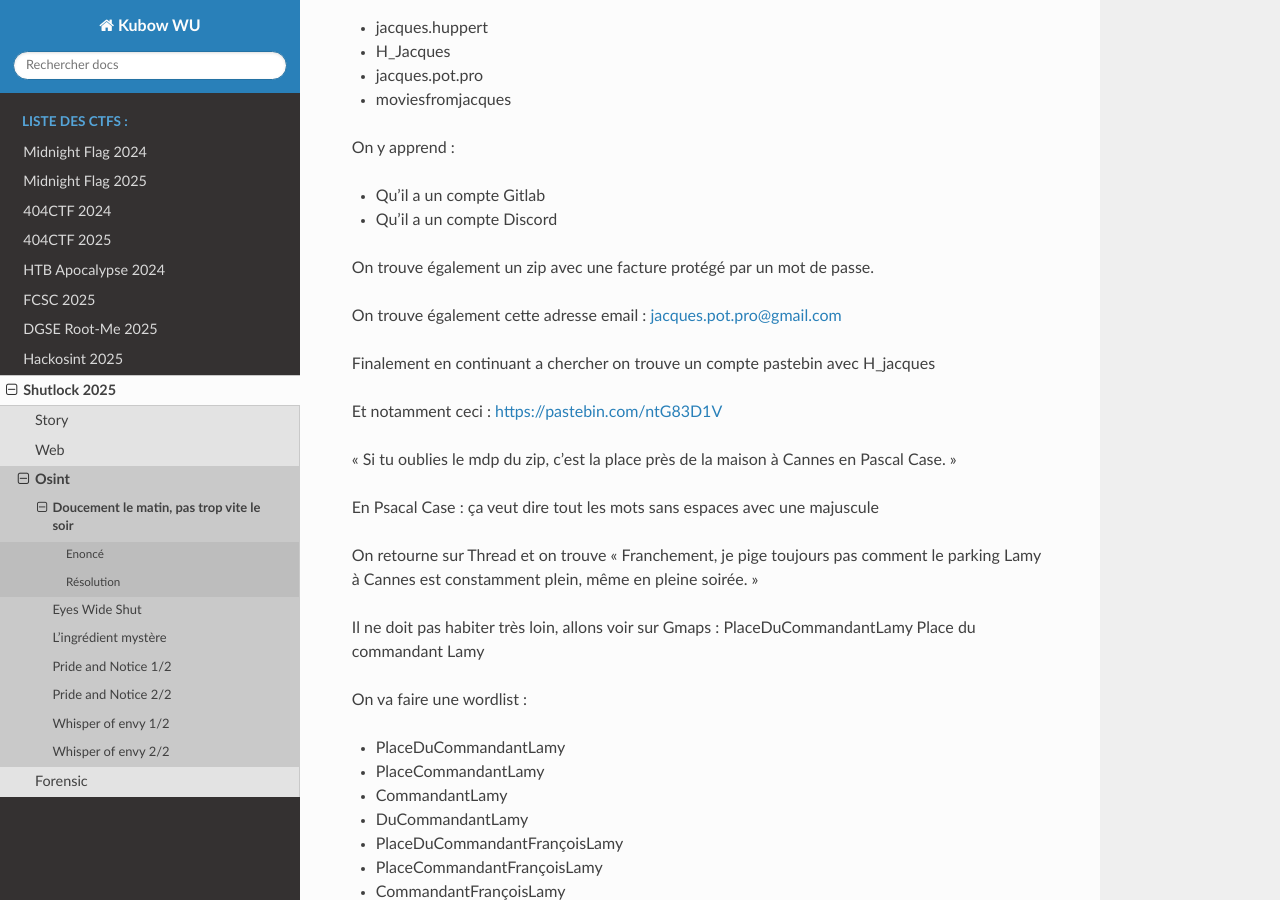
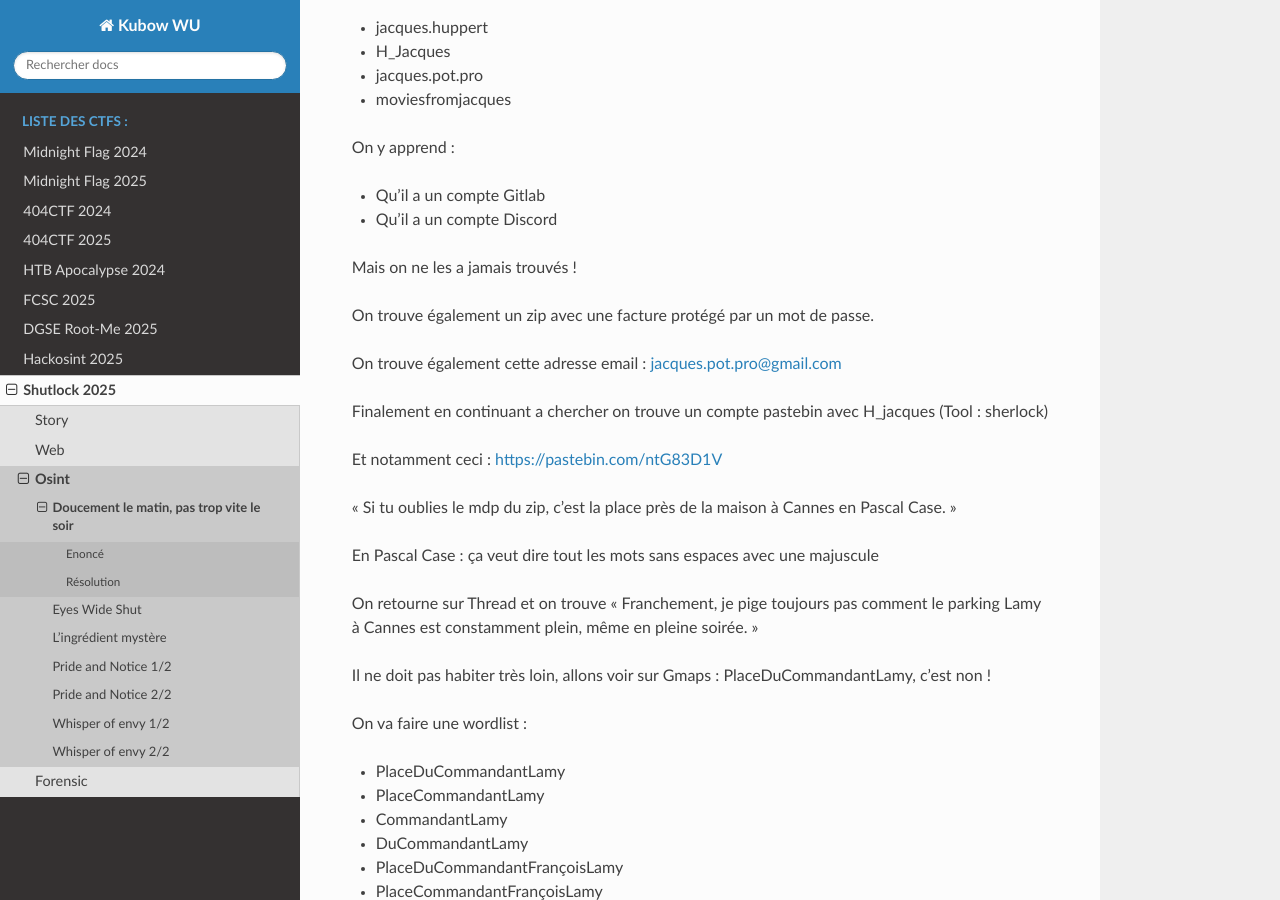
Before and after one commit to Kubo-Security/Kubo-Security.github.io, a Sphinx documentation site: the page built from doc/ctf/shutlock-2025/doucement.rst, in a window 1280 px wide and 900 px high, scrolled down 1024 px. Built offline with Sphinx 7.4.7 and the Read the Docs theme 3.1.0, drawn with Linux system fonts in a browser that asks for light colours.

```diff
--- a/doc/ctf/shutlock-2025/doucement.rst
+++ b/doc/ctf/shutlock-2025/doucement.rst
@@ -43,22 +43,23 @@ On y apprend :
 - Qu'il a un compte Gitlab
 - Qu'il a un compte Discord
 
+Mais on ne les a jamais trouvés !
+
 On trouve également un zip avec une facture protégé par un mot de passe.
 
 On trouve également cette adresse email : jacques.pot.pro@gmail.com
 
-Finalement en continuant a chercher on trouve un compte pastebin avec H_jacques
+Finalement en continuant a chercher on trouve un compte pastebin avec H_jacques (Tool : sherlock)
 
 Et notamment ceci : https://pastebin.com/ntG83D1V
 
 "Si tu oublies le mdp du zip, c'est la place près de la maison à Cannes en Pascal Case."
 
-En Psacal Case : ça veut dire tout les mots sans espaces avec une majuscule
+En Pascal Case : ça veut dire tout les mots sans espaces avec une majuscule
 
 On retourne sur Thread et on trouve "Franchement, je pige toujours pas comment le parking Lamy à Cannes est constamment plein, même en pleine soirée."
 
-Il ne doit pas habiter très loin, allons voir sur Gmaps : PlaceDuCommandantLamy
-Place du commandant Lamy
+Il ne doit pas habiter très loin, allons voir sur Gmaps : PlaceDuCommandantLamy, c'est non !
 
 On va faire une wordlist :
 
--- a/doc/ctf/shutlock-2025/icecream.rst
+++ b/doc/ctf/shutlock-2025/icecream.rst
@@ -124,7 +124,7 @@ On peut maintenant lire les différents fichiers :
 
 - index.php
 
-.. code-block:: console
+.. code-block:: php
 
     <?php
     include_once('admin.php');
@@ -221,7 +221,7 @@ On peut maintenant lire les différents fichiers :
 
 Les autres fichiers sont inaccessible, on peut tout même trouver l'ingrédient secret mais résultat : http://57.128.112.118:10570/?dir=%2Fsecrets&file=ingr%C3%A9dient+secret
 
-"OH LE BAIT AHAHA...
+"OH LE BAIT AHAHA..."
 
 Jamais je ne mettrai mon ingredient secret dans un fichier visible comme ca.
 
--- a/doc/ctf/shutlock-2025/ingredients.rst
+++ b/doc/ctf/shutlock-2025/ingredients.rst
@@ -60,7 +60,7 @@ Dedans on trouve :
 
 Dans la story une image attire notre attention, la 4eme. Elle indique "un ajustement" dans la recette du pain pita.
 
-.. figure:: ../../_static/img/shutlock2025/ingredient.jpg
+.. figure:: ../../_static/img/shutlock2025/ingredients.jpg
     :alt: ingredient
     :align: center
     :width: 1200
```
Also changed, not shown: doc/ctf/shutlock-2025/eyeswideshut.rst (+6 -6 lines).
